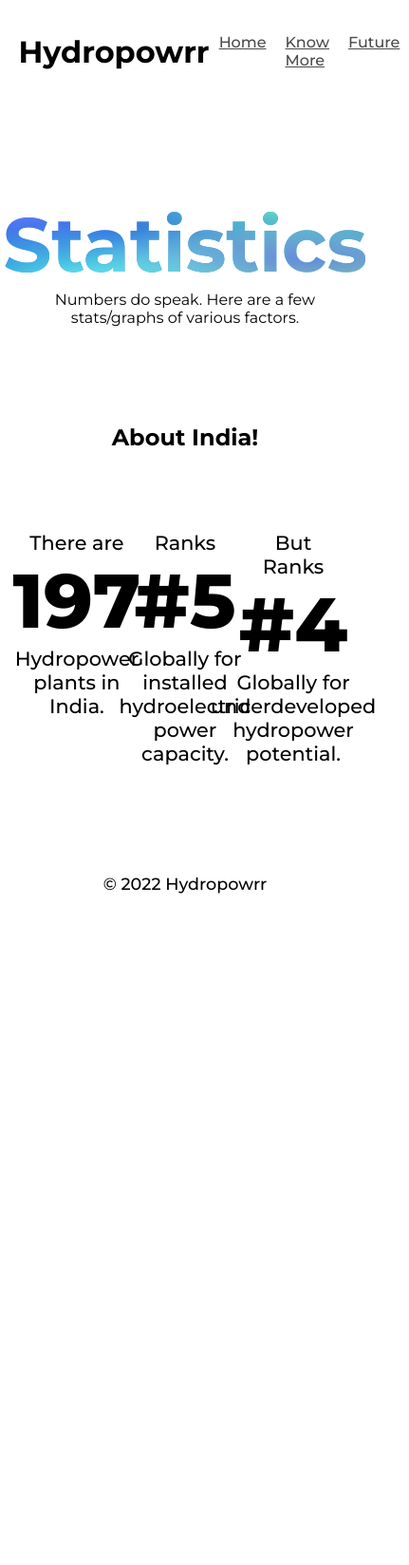
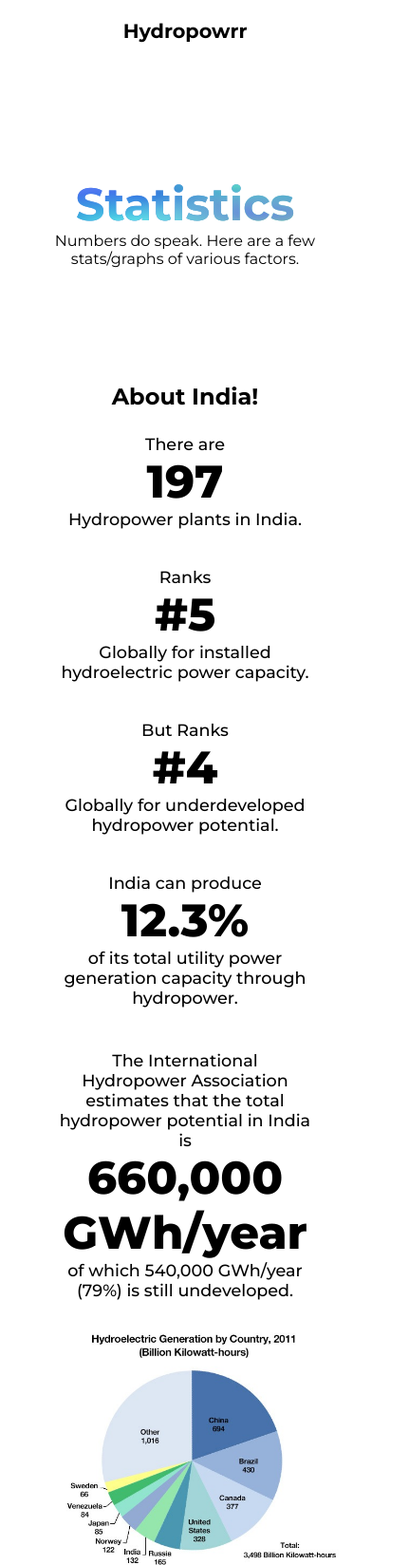
Before and after one commit to PiyushSuthar/hydropowrr, a plain HTML site: page statistics.html in a window 390 px wide. Shown: the top 1648 px of the page at 95% size, 431 px wide, since content can reach past the window. Before the commit the page ends 971 px from the top, so only its background shows below. Drawn offline with Linux system fonts and the light colour scheme.

Commit message:
added content and made responsive

```diff
--- a/assets/styles/home.css
+++ b/assets/styles/home.css
@@ -122,6 +122,7 @@ header {
     /* transition: all 0.3s cubic-bezier(0.3, 0.5, 0, 1); */
     transition: all 0.3s ease;
 }
+
 .link-card:hover {
     /* color: #fff; */
     background-color: hsla(214, 93%, 42%, 1);
@@ -150,9 +151,50 @@ header {
 .link-card p {
     max-width: 80%;
 }
+
 .link-card .link-ctc {
     margin: 15px 0;
     font-weight: 600;
     /* transition:letter-spacing 0.2s cubic-bezier(0.3, 0.5, 0, 1); */
-    transition:letter-spacing 0.2s ease;
+    transition: letter-spacing 0.2s ease;
 }
+
+@media screen and (max-width: 600px) {
+    .stats {
+        flex-direction: column;
+        align-items: center;
+    }
+
+    .stat {
+        max-width: 90%;
+        padding: 20px;
+    }
+
+    .stat .stat_num {
+        font-size: 3em;
+    }
+
+    .stat p {
+        font-size: 1.1em;
+    }
+
+    .info-section-title h3 {
+        font-size: 3em;
+    }
+
+    .info-section p {
+        font-size: 1.1em;
+        padding: 10px 0;
+    }
+
+    .dam-working img {
+        width: 100%;
+    }
+    .link-section {
+        flex-direction: column;
+    }
+    .link-card {
+        max-width: 90%;
+        padding: 15px;
+    }
+}
--- a/assets/styles/main.css
+++ b/assets/styles/main.css
@@ -88,3 +88,18 @@ footer .copy-text {
     -webkit-background-clip: text;
     -webkit-text-fill-color: transparent;
 }
+
+@media screen and (max-width: 600px) {
+    .nav{
+        justify-content: center;
+        align-items: center;
+    }
+    .logo h1 {
+        font-size: 1.3em;
+        text-align: center;
+    }
+    .nav .menu {
+        display: none;
+        flex-direction: row;
+    }
+}
--- a/assets/styles/research.css
+++ b/assets/styles/research.css
@@ -65,3 +65,16 @@
     margin: 5px;
     border-radius: 8px;
 } */
+
+@media screen and (max-width: 600px) {
+    .hero h2{
+        font-size: 3em;
+    }
+    .magical-hehe{
+        font-size: 2em;
+        text-align: center;
+    }
+    .article-single  {
+        font-size: 1.1em;
+    }
+}
--- a/assets/styles/statistics.css
+++ b/assets/styles/statistics.css
@@ -21,8 +21,9 @@
     align-items: center;
     /* justify-content: center; */
     font-weight: 500;
-    max-width: 30%;
+    /* max-width: 30%; */
     text-align: center;
+    padding: 10px;
 }
 
 .stat p {
@@ -33,3 +34,37 @@
     font-size: 5em;
     font-weight: 800;
 }
+
+.stat-imgs {
+    display: flex;
+    flex-direction: row;
+}
+.stat-img-single img {
+    width: 100%;
+}
+@media screen and (max-width: 600px) {
+    .stats {
+        flex-direction: column;
+        align-items: center;
+        margin: 5px;
+    }
+
+    .stat {
+        max-width: 90%;
+        padding: 20px;
+    }
+
+    .stat .stat_num {
+        font-size: 3em;
+    }
+
+    .stat p {
+        font-size: 1.1em;
+    }
+    .magical-hehe {
+        font-size: 3em;
+    }
+    .stat-imgs {
+        flex-direction: column;
+    }
+}
--- a/statistics.html
+++ b/statistics.html
@@ -28,9 +28,9 @@
                 </a>
             </div>
             <div class="menu">
-                <a href="#" class="menu-item">Home</a>
-                <a href="#" class="menu-item">Know More</a>
-                <a href="#" class="menu-item">Future</a>
+                <a href="/" class="menu-item">Home</a>
+                <a href="/statistics.html" class="menu-item">Statistics</a>
+                <a href="/pros-cons.html" class="menu-item">Pros & Cons</a>
             </div>
         </div>
     </div>
@@ -57,6 +57,27 @@
                 <div class="stat_num">#4</div>
                 <p>Globally for underdeveloped hydropower potential.</p>
             </div>
+            <div class="stat">
+                <p>India can produce</p>
+                <div class="stat_num">12.3%</div>
+                <p>of its total utility power generation capacity through hydropower.</p>
+            </div>
+        </div>
+        <div class="stats">
+            <div class="stat">
+                <p>The International Hydropower Association estimates that the total hydropower potential in India is </p>
+                <div class="stat_num">660,000 GWh/year</div>
+                <p>of which 540,000 GWh/year (79%) is still undeveloped.</p>
+            </div>
+
+        </div>
+        <div class="stat-imgs">
+            <div class="stat-img-single">
+                <img src="/assets/img/statistics/index.jpeg" alt="">
+            </div>
+            <div class="stat-img-single">
+                <img src="/assets/img/statistics/map.jpeg" alt="">
+            </div>
         </div>
     </div>
     <footer>
```
Also changed, not shown: how-it-works.html (+3 -3 lines), index.html (+6 -6 lines), research.html (+3 -3 lines).
